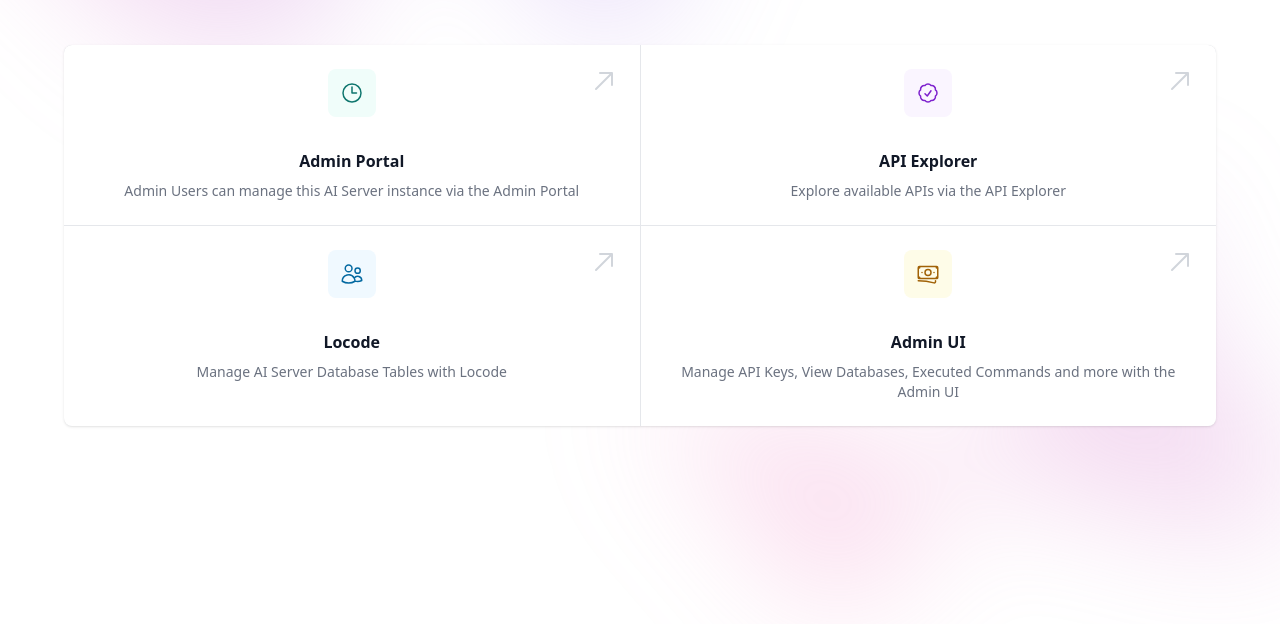
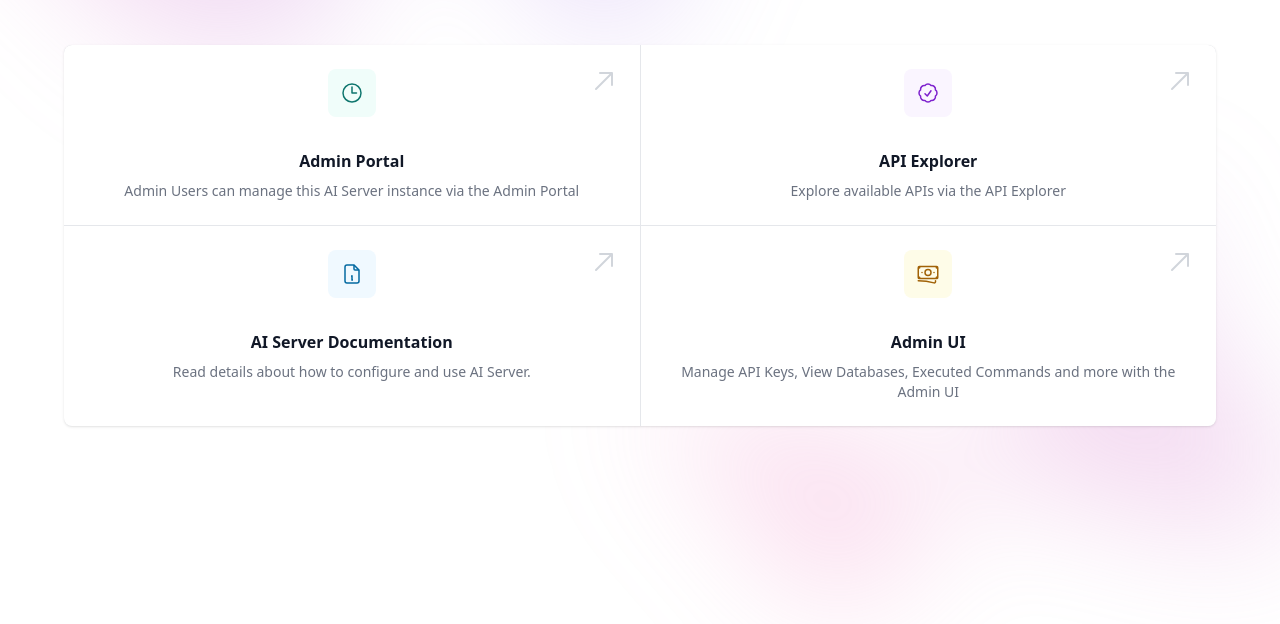
Before and after one commit to ServiceStack/ai-server, a website: page AiServer/wwwroot/index.html in a window 1280 px wide. Shown: the part 307-931 px from the top of the page. Drawn offline with Linux system fonts and the light colour scheme.

Commit message:
Update link on landing page to point to docs.

```diff
--- a/AiServer/wwwroot/index.html
+++ b/AiServer/wwwroot/index.html
@@ -92,19 +92,21 @@
                               <span class="inline-flex rounded-lg bg-sky-50 p-3 text-sky-700 ring-4 ring-white">
                                 <svg class="h-6 w-6" fill="none" viewBox="0 0 24 24" stroke-width="1.5" stroke="currentColor"
                                      aria-hidden="true">
-                                  <path stroke-linecap="round" stroke-linejoin="round"
-                                        d="M15 19.128a9.38 9.38 0 002.625.372 9.337 9.337 0 004.121-.952 4.125 4.125 0 00-7.533-2.493M15 19.128v-.003c0-1.113-.285-2.16-.786-3.07M15 19.128v.106A12.318 12.318 0 018.624 21c-2.331 0-4.512-.645-6.374-1.766l-.001-.109a6.375 6.375 0 0111.964-3.07M12 6.375a3.375 3.375 0 11-6.75 0 3.375 3.375 0 016.75 0zm8.25 2.25a2.625 2.625 0 11-5.25 0 2.625 2.625 0 015.25 0z"/>
+                                    <path d="M14 3v4a1 1 0 0 0 1 1h4" />
+                                    <path d="M17 21h-10a2 2 0 0 1 -2 -2v-14a2 2 0 0 1 2 -2h7l5 5v11a2 2 0 0 1 -2 2z" />
+                                    <path d="M11 14h1v4h1" />
+                                    <path d="M12 11h.01" />
                                 </svg>
                               </span>
                             </div>
                             <div class="mt-8">
                                 <h3 class="text-base font-semibold leading-6 text-gray-900">
-                                    <a href="/locode" class="focus:outline-none">
+                                    <a href="https://docs.servicestack.net/ai-server" class="focus:outline-none">
                                         <span class="absolute inset-0" aria-hidden="true"></span>
-                                        Locode
+                                        AI Server Documentation
                                     </a>
                                 </h3>
-                                <p class="mt-2 text-sm text-gray-500">Manage AI Server Database Tables with Locode</p>
+                                <p class="mt-2 text-sm text-gray-500">Read details about how to configure and use AI Server.</p>
                             </div>
                             <span class="pointer-events-none absolute right-6 top-6 text-gray-300 group-hover:text-gray-400" aria-hidden="true">
                               <svg class="h-6 w-6" fill="currentColor" viewBox="0 0 24 24">
```
